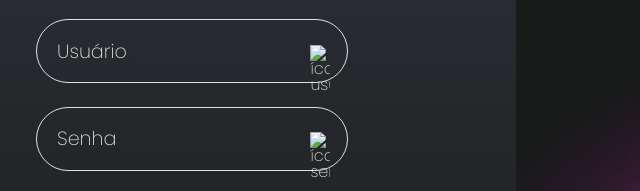
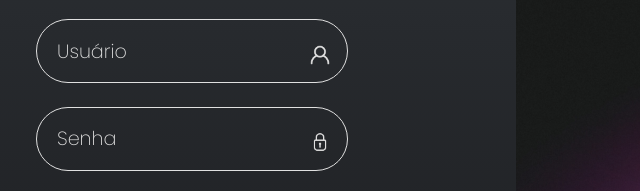
Before and after one commit to Pablo-Barral/ProjetoAtividade01, a plain HTML site: page index.html in a window 1280 px wide. Shown: the part 379-570 px from the top of the page, 124-764 px from the left. Drawn offline with Linux system fonts and the light colour scheme; the site is published under a folder, as on GitHub Pages, so addresses that start at the root find nothing.

Commit message:
Fix: Caminho para as imagens

```diff
--- a/index.html
+++ b/index.html
@@ -19,11 +19,11 @@
                     <h2>Login</h2>
                     <div id="userBox" class="inputBox">
                         <input type="text" placeholder="Usuário" class="loginBoxInput">
-                        <img src="/assets/user.png" alt="ícone usuário" class="loginBoxImg">
+                        <img src="./assets/user.png" alt="ícone usuário" class="loginBoxImg">
                     </div>
                     <div id="passwordBox" class="inputBox">
                         <input type="password" placeholder="Senha" class="loginBoxInput">
-                        <img src="/assets/lock.png" alt="ícone senha" class="loginBoxImg">
+                        <img src="./assets/lock.png" alt="ícone senha" class="loginBoxImg">
                     </div>
                     <div id="msgErrorBox">
                         <div id="msgError">
@@ -35,7 +35,7 @@
             </div>
             <div id="containerRight">
                 <div id="logoCompassoWhite">
-                    <img  src="/assets/Logo-Compasso-Branco-hor 1.png" alt="Logo compasso">
+                    <img  src="./assets/Logo-Compasso-Branco-hor 1.png" alt="Logo compasso">
                 </div>
             </div>
         </section>
```
